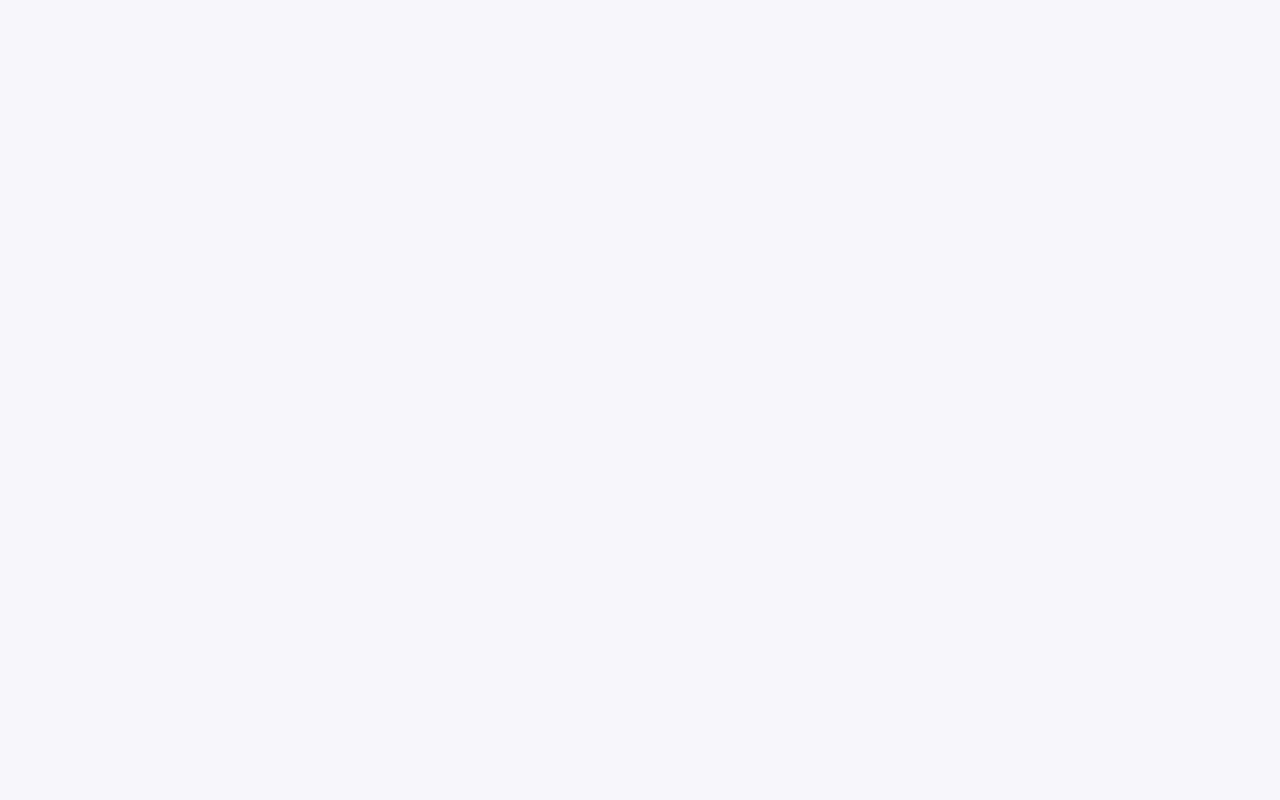
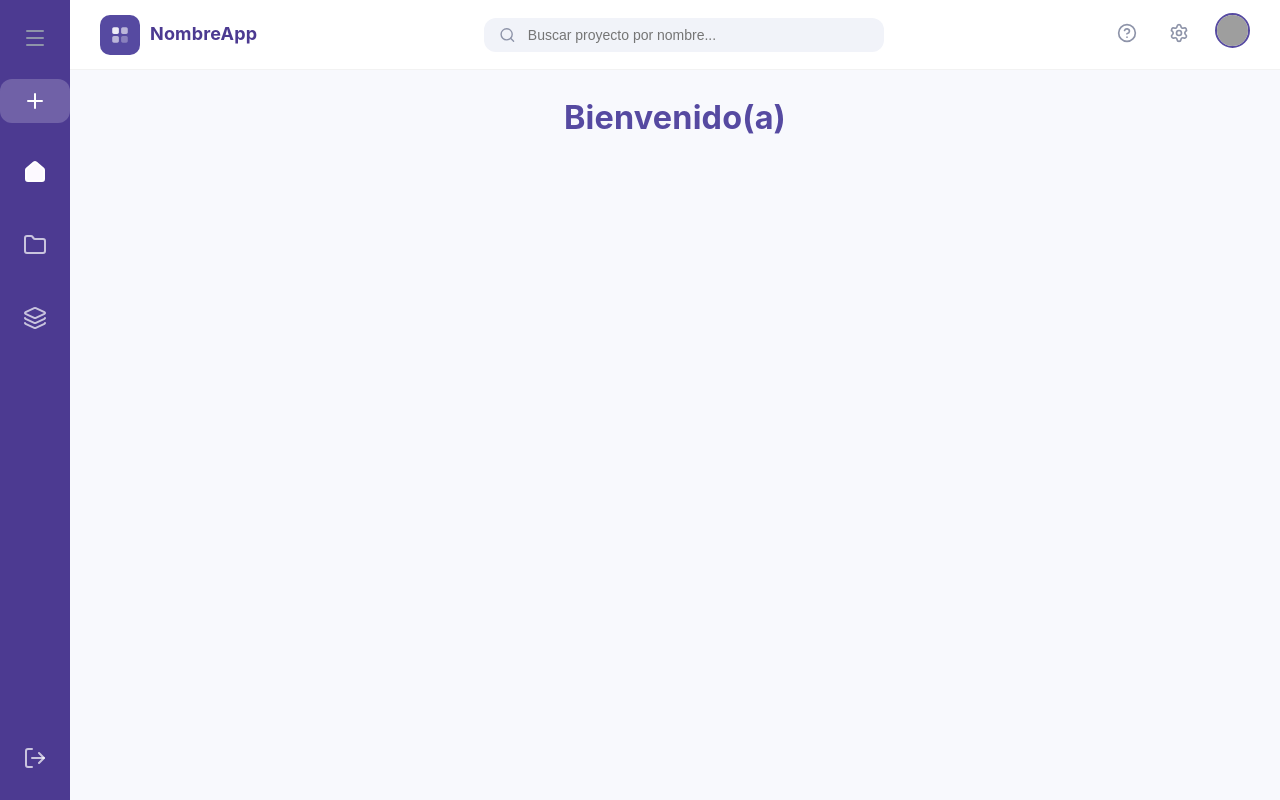
Before and after one commit to YariCB/UCV_TEG_Frontend, a React (Vite) app: page /home in a window 1280 px wide. Before the commit this address had no page. Built offline with nearby package versions, Linux system fonts and the light colour scheme; grey boxes are pictures that could not be loaded.

Commit message:
Adding DashboardLayout

```diff
--- a/package.json
+++ b/package.json
@@ -13,8 +13,10 @@
     "@react-three/drei": "^10.7.7",
     "@react-three/fiber": "^9.5.0",
     "@types/three": "^0.183.1",
+    "lucide-react": "^1.8.0",
     "react": "^19.2.4",
     "react-dom": "^19.2.4",
+    "react-router-dom": "^7.14.0",
     "three": "^0.183.2"
   },
   "devDependencies": {
--- a/src/App.jsx
+++ b/src/App.jsx
@@ -4,6 +4,7 @@ import Landing from './pages/Landing'
 import SignUp from './pages/Auth/SignUp'
 import Login from './pages/Auth/Login'
 import ForgotPassword from './pages/Auth/ForgotPassword'
+import Home from './pages/Home/Home'
 import './pages/Landing/landing.css'
 import './index.css'
 
@@ -22,6 +23,9 @@ function App() {
 
         {/* Ruta para Restablecer Contraseña */}
         <Route path="/forgot-password" element={<ForgotPassword />} />
+
+        {/* Ruta para el Home */}
+        <Route path="/home" element={<Home />} />
       </Routes>
     </Router>
   )
--- /dev/null
+++ b/src/components/layout/DashboardLayout.css
@@ -0,0 +1,269 @@
+.dashboard-container {
+  display: flex;
+  height: 100vh;
+  width: 100%;
+  background-color: #f8f9fd;
+}
+
+/* ---------- Sidebar ---------- */
+
+.dashboard-sidebar {
+  width: 70px;
+  background-color: #4c3a91;
+  display: flex;
+  flex-direction: column;
+  justify-content: space-between;
+  align-items: center;
+  padding: 0 0 20px 0;
+  transition: width 0.3s cubic-bezier(0.4, 0, 0.2, 1);
+  overflow: hidden;
+  white-space: nowrap;
+  z-index: 100;
+}
+
+/* Estado Expandido */
+.sidebar-expanded .dashboard-sidebar {
+  width: 240px;
+  align-items: flex-start;
+  padding-left: 15px;
+  padding-right: 15px;
+}
+
+.sidebar-top {
+  width: 100%;
+  display: flex;
+  flex-direction: column;
+  align-items: center;
+}
+
+.sidebar-expanded .sidebar-top {
+  align-items: flex-start;
+}
+
+.menu-toggle {
+  margin-top: 25px;
+  margin-bottom: 25px;
+  background: none;
+  border: none;
+  cursor: pointer;
+  color: #8e94a9;
+}
+
+.menu-toggle:hover {
+  color: #ffffff;
+}
+
+.nav-links {
+  display: flex;
+  flex-direction: column;
+  gap: 25px;
+  width: 100%;
+}
+
+.nav-item {
+  text-decoration: none;
+  display: flex;
+  align-items: center;
+  justify-content: center;
+  gap: 15px;
+  width: 100%;
+  padding: 12px;
+  border-radius: 12px;
+  color: rgba(255, 255, 255, 0.7);
+  transition: all 0.2s;
+}
+
+.sidebar-expanded .nav-item {
+  justify-content: flex-start;
+}
+
+.nav-item:hover svg {
+  stroke: white;
+}
+
+.nav-item.active svg {
+  fill: rgb(252, 249, 255);
+  stroke: white;
+}
+
+.nav-item span {
+  font-size: 14px;
+  font-weight: 500;
+  color: rgba(255, 255, 255, 0.7);
+  transition: color 0.2s ease;
+}
+
+.nav-item:hover, .nav-item.active,
+.nav-item:hover span, .nav-item.active span {
+  color: white;
+}
+
+.action-btn {
+  background: rgba(255, 255, 255, 0.2);
+  border: none;
+  padding: 10px;
+  border-radius: 12px;
+  color: white;
+  cursor: pointer;
+}
+
+.action-btn-wrapper {
+  width: 100%;
+  display: flex;
+  justify-content: center;
+  padding: 0 10px;
+}
+
+.sidebar-bottom {
+  width: 100%;
+  display: flex;
+  justify-content: center;
+}
+
+.logout-btn {
+  background: transparent !important;
+  border: none;
+  cursor: pointer;
+  padding: 12px;
+  width: 100%;
+  display: flex;
+  align-items: center;
+  justify-content: center;
+  color: rgba(255, 255, 255, 0.7);
+}
+
+.sidebar-expanded .logout-btn {
+  justify-content: flex-start;
+  gap: 15px;
+}
+
+/* ---------- Navbar ---------- */
+.main-content {
+  flex: 1;
+  display: flex;
+  flex-direction: column;
+  overflow: hidden;
+}
+
+.dashboard-navbar {
+  height: 70px;
+  background: white;
+  border-bottom: 1px solid rgba(0,0,0,0.05);
+  display: flex;
+  align-items: center;
+  justify-content: space-between;
+  padding: 0 30px;
+}
+
+.search-bar {
+  background: #f1f3f9;
+  border-radius: 12px;
+  display: flex;
+  align-items: center;
+  padding: 8px 15px;
+  width: 400px;
+  gap: 10px;
+  color: #8e94a9;
+}
+
+.search-bar input {
+  border: none;
+  background: transparent;
+  width: 100%;
+  outline: none;
+  font-size: 14px;
+}
+
+.navbar-right {
+  display: flex;
+  align-items: center;
+  gap: 20px;
+}
+
+.user-profile img {
+  width: 35px;
+  height: 35px;
+  border-radius: 50%;
+  object-fit: cover;
+  border: 2px solid var(--accent);
+}
+
+.page-body {
+  padding: 30px;
+  overflow-y: auto;
+  flex: 1;
+}
+
+/* Botones genéricos */
+.icon-btn, .icon-btn-muted {
+  background: none;
+  border: none;
+  cursor: pointer;
+  color: #8e94a9;
+}
+
+.icon-btn:hover {
+    color: #ffffff;
+}
+
+.logout-btn {
+  background: transparent;
+  border: none;
+  cursor: pointer;
+  padding: 10px;
+  width: 100%;
+}
+
+/* --- Responsive Design --- */
+
+.sidebar-overlay {
+  display: none;
+}
+
+@media (max-width: 768px) {
+
+  .sidebar-overlay {
+    display: block;
+    position: fixed;
+    top: 0;
+    left: 0;
+    width: 100vw;
+    height: 100vh;
+    background: rgba(0, 0, 0, 0.4);
+    backdrop-filter: blur(2px);
+    z-index: 90;
+    animation: fadeIn 0.3s ease;
+  }
+
+  .sidebar-expanded .dashboard-sidebar {
+    box-shadow: 10px 0 30px rgba(0, 0, 0, 0.2);
+  }
+
+  @keyframes fadeIn {
+    from { opacity: 0; }
+    to { opacity: 1; }
+  }
+
+  .dashboard-sidebar {
+    position: relative;
+    left: 0;
+  }
+
+  .sidebar-expanded .dashboard-sidebar {
+    position: absolute;
+    height: 100%;
+    width: 240px;
+  }
+
+  .search-bar {
+    display: none;
+  }
+}
+
+.la-brand {
+  display: flex;
+  align-items: center;
+  gap: 10px;
+  color: #4c3a91;
+  font-weight: 700;
+}
--- /dev/null
+++ b/src/components/layout/DashboardLayout.jsx
@@ -0,0 +1,102 @@
+import React, { useState } from 'react';
+import { Link, useNavigate, useLocation } from 'react-router-dom';
+import sampleIcon from '../../assets/sample.svg'
+import pfp from '../../assets/pfp.png'
+import './DashboardLayout.css';
+
+// Íconos de Lucide React
+import {
+    Menu, Plus, Home, Folder, Layers,
+    Search, HelpCircle, Settings, LogOut
+} from 'lucide-react';
+
+export default function DashboardLayout({ children }) {
+    const [isExpanded, setIsExpanded] = useState(false);
+    const navigate = useNavigate();
+    const location = useLocation();
+
+    const toggleSidebar = () => setIsExpanded(!isExpanded);
+    const isActive = (path) => location.pathname === path;
+
+    return (
+        <div className={`dashboard-container ${isExpanded ? 'sidebar-expanded' : ''}`}>
+
+        {/* Sombreado para responsive */}
+        {isExpanded && (
+            <div className="sidebar-overlay" onClick={toggleSidebar}></div>
+        )}
+
+        {/* SIDEBAR */}
+        <aside className="dashboard-sidebar">
+            <div className="sidebar-top">
+            <button className="icon-btn menu-toggle" onClick={toggleSidebar}>
+                <Menu />
+            </button>
+
+            <nav className="nav-links">
+                <button className="nav-item action-btn">
+                <Plus fill={isActive('/new') ? "white" : "none"} />
+                {isExpanded && <span>Agregar proyecto</span>}
+                </button>
+
+                <Link to="/home" className={`nav-item ${isActive('/home') ? 'active' : ''}`}>
+                <Home fill={isActive('/home') ? "white" : "none"} />
+                {isExpanded && <span>Inicio</span>}
+                </Link>
+
+                <Link to="/projects" className={`nav-item ${isActive('/projects') ? 'active' : ''}`}>
+                <Folder fill={isActive('/projects') ? "white" : "none"} />
+                {isExpanded && <span>Proyectos</span>}
+                </Link>
+
+                <Link to="/materials" className={`nav-item ${isActive('/materials') ? 'active' : ''}`}>
+                <Layers fill={isActive('/materials') ? "white" : "none"} />
+                {isExpanded && <span>Materiales</span>}
+                </Link>
+            </nav>
+            </div>
+
+            <div className="sidebar-bottom">
+            <button onClick={() => navigate('/login')} className="nav-item logout-btn">
+                <LogOut />
+                {isExpanded && <span>Cerrar sesión</span>}
+            </button>
+            </div>
+        </aside>
+
+        {/* ÁREA PRINCIPAL */}
+        <main className="main-content">
+
+            {/* NAVBAR */}
+            <header className="dashboard-navbar">
+            <div className="navbar-left">
+                <div className="la-brand">
+                    <div className="brand-icon"><img src={sampleIcon} alt="logo"/></div>
+                    <span>NombreApp</span>
+                </div>
+            </div>
+
+            <div className="navbar-center">
+                <div className="search-bar">
+                <Search size={18} />
+                <input type="text" placeholder="Buscar proyecto por nombre..." />
+                </div>
+            </div>
+
+            <div className="navbar-right">
+                <button className="icon-btn-muted"><HelpCircle size={20} /></button>
+                <button className="icon-btn-muted"><Settings size={20} /></button>
+                <div className="user-profile">
+                <img src={pfp} alt="Perfil" />
+                </div>
+            </div>
+            </header>
+
+            {/* CONTENIDO DE LA PÁGINA */}
+            <section className="page-body">
+                {children}
+            </section>
+        </main>
+        </div>
+    );
+}
--- a/src/components/ui/LoginCard.jsx
+++ b/src/components/ui/LoginCard.jsx
@@ -1,5 +1,5 @@
 import React, { useState } from 'react'
-import { Link } from 'react-router-dom'
+import { Link, useNavigate } from 'react-router-dom'
 import sampleIcon from '../../assets/sample.svg'
 import backIcon from '../../assets/back.png'
 import openEyeIcon from '../../assets/openEye.png'
@@ -8,6 +8,19 @@ import '../../pages/Auth/Auth.css'
 
 export default function LoginCard() {
   const [showPassword, setShowPassword] = useState(false);
+  const navigate = useNavigate();
+
+  const handleLogin = (e) => {
+    e.preventDefault();
+
+    // Validaciones (campos vacíos, formato, etc.)
+    // Llamada a la API para verificar las credenciales
+
+    console.log("Validando datos...");
+
+    // Redirección al Home
+    navigate('/home');
+  };
 
   return (
     <div className="la-signup-card">
@@ -27,7 +40,7 @@ export default function LoginCard() {
         </p>
       </div>
 
-      <form className="signup-form-list">
+      <form className="signup-form-list" onSubmit={handleLogin}>
         <div className="input-group">
           <label>Correo electrónico <span className="required">*</span></label>
           <input type="email" placeholder="correo@ejemplo.com" required />
@@ -63,7 +76,7 @@ export default function LoginCard() {
         <br></br>
 
         <button type="submit" className="btn primary block">
-          Entrar
+          Ingresar
         </button>
       </form>
     </div>
--- a/src/components/ui/SignUpCard.jsx
+++ b/src/components/ui/SignUpCard.jsx
@@ -1,5 +1,5 @@
 import React, { useState } from 'react'
-import { Link } from 'react-router-dom'
+import { Link, useNavigate } from 'react-router-dom'
 import sampleIcon from '../../assets/sample.svg'
 import backIcon from '../../assets/back.png'
 import openEyeIcon from '../../assets/openEye.png'
@@ -10,6 +10,19 @@ export default function SignUpCard() {
   // Estados para controlar la visibilidad de cada contraseña
   const [showPassword, setShowPassword] = useState(false);
   const [showConfirmPassword, setShowConfirmPassword] = useState(false);
+  const navigate = useNavigate();
+
+  const handleSignUp= (e) => {
+    e.preventDefault();
+
+    // Validaciones (campos vacíos, formato, etc.)
+    // Llamada a la API
+
+    console.log("Validando datos...");
+
+    // Redirección al Home
+    navigate('/login');
+  };
 
   return (
     <div className="la-signup-card">
@@ -30,7 +43,7 @@ export default function SignUpCard() {
         </p>
       </div>
 
-      <form className="signup-form-list">
+      <form className="signup-form-list" onSubmit={handleSignUp}>
         <div className="input-group">
           <label>Nombre completo <span className="required">*</span></label>
           <input type="text" placeholder="Tu nombre" required />
--- a/src/pages/Auth/Auth.css
+++ b/src/pages/Auth/Auth.css
@@ -200,6 +200,11 @@
   padding-right: 50px;
 }
 
+.password-input-wrapper input::-ms-reveal,
+.password-input-wrapper input::-ms-clear {
+  display: none;
+}
+
 .input-group.password-group {
   gap: 8px;
 }
--- /dev/null
+++ b/src/pages/Home/Home.jsx
@@ -0,0 +1,17 @@
+// src/pages/Home/Home.jsx
+import DashboardLayout from '../../components/layout/DashboardLayout';
+
+export default function Home() {
+  return (
+    <DashboardLayout>
+      <div className="home-header">
+        <h3 className="accent-title">Bienvenido(a)</h3>
+      </div>
+
+      {/* Aquí iría tu tabla o lista de proyectos como en la imagen */}
+      <div className="projects-grid">
+         {/* Tu lógica de renderizado */}
+      </div>
+    </DashboardLayout>
+  );
+}
```
Also changed, not shown: 2 other files (tests, documents, lock files or other folders).
